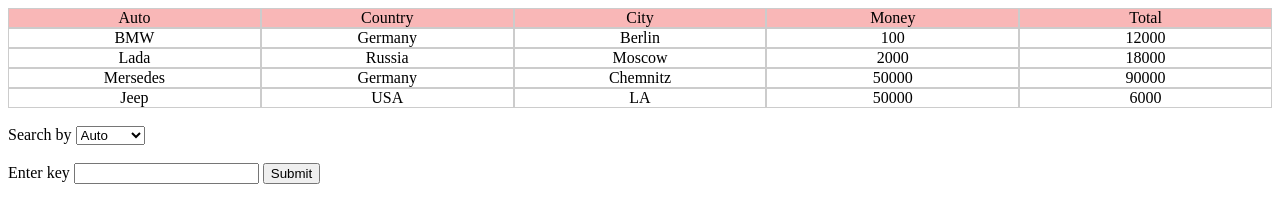
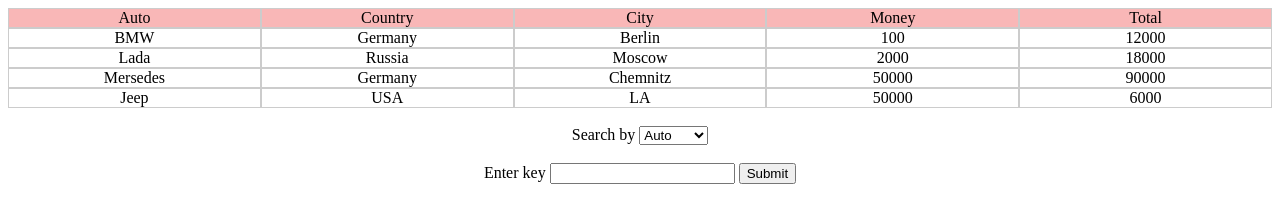
Before and after one commit to AleksKirienko/shift-lab-test-task, a website: page index.html in a window 1280 px wide. Drawn offline with Linux system fonts and the light colour scheme.

Commit message:
Align to center

```diff
--- a/index.html
+++ b/index.html
@@ -14,7 +14,7 @@
 <div class="table" id="table"></div>
 <br>
 
-<form id="searchForm">
+<form id="searchForm" align="center">
     <label for="searchBy">Search by</label>
     <select id='searchBy'></select>
     <br>
```
